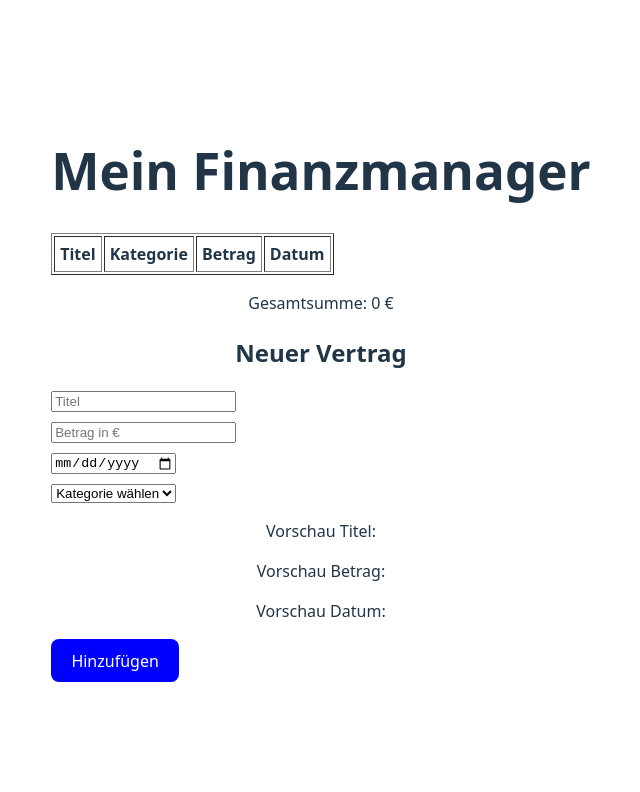
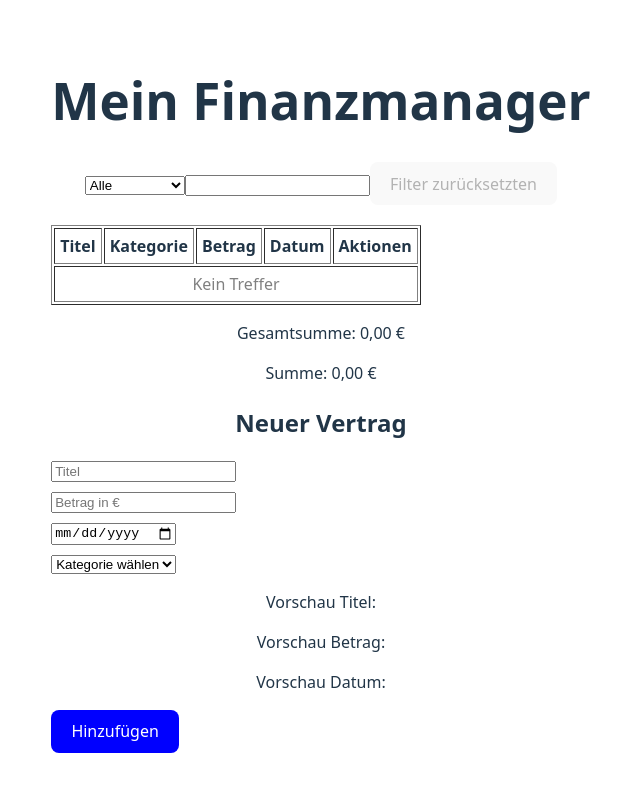
Before and after one commit to Malte95/finance-manager-app, a React (Vite) app: page / in a window 1280 px wide. Shown: the top 792 px of the page, without its empty margins (319-959 px from the left). Built offline with nearby package versions, Linux system fonts and the light colour scheme.

Commit message:
Add filter feature (Kategorie & Titel) with reset, formatting and sum

```diff
--- a/src/App.jsx
+++ b/src/App.jsx
@@ -1,6 +1,4 @@
 import { useState } from 'react'
-import reactLogo from './assets/react.svg'
-import viteLogo from '/vite.svg'
 import './App.css'
 
 function App() {
@@ -16,7 +14,9 @@ function App() {
   const [categoryError, setCategoryError] = useState("");
   const [editingId, setEditingId] = useState(null);
   const isEditing = editingId !== null;
-
+  const [filterCategory, setFilterCategory] = useState("");
+  const [searchTitle, setSearchTitle] = useState("");
+  const euro = Intl.NumberFormat("de-DE", {style: "currency", currency: "EUR"});
 
   function handleAdd() {
 
@@ -108,13 +108,6 @@ setTitle("");
     setCategory(item.category);
   }
 
-  function handleCancel() {
-    setEditingId(null);
-    setTitle("");
-    setAmount("");
-    setDueDate("");
-    setCategory("");
-  }
 
   function handleCancel() {
     setEditingId(null);
@@ -130,7 +123,28 @@ setTitle("");
     setCategoryError("");
   }
 
+  const filtered = contracts
+  .filter(c => {
 
+    if (filterCategory && c.category !== filterCategory) return false;
+    return true;
+  })
+  .filter(c => {
+    if(searchTitle && !c.title.toLowerCase().includes(searchTitle.toLowerCase()) ) return false;
+    return true;
+  })
+
+  const filteredSum = filtered.reduce((acc, c) => acc + c.amount, 0);
+
+
+  function resetFilters() {
+    setFilterCategory("");
+    setSearchTitle("");
+  }
+
+  function formatDate(isoYmd) {
+    return new Date(isoYmd + "T00:00:00").toLocaleDateString("de-DE");
+  }
 
 
 
@@ -140,6 +154,17 @@ setTitle("");
 
       <h1>Mein Finanzmanager</h1>
 
+      <select value={filterCategory} onChange = {(e) => {setFilterCategory(e.target.value)}}>
+        <option value="">Alle</option>
+        <option value="Versicherung">Versicherung</option>
+        <option value="Telefon">Telefon</option>
+        <option value="Strom">Strom</option>
+      </select>
+      <input type="text" value={searchTitle} onChange = {(e) => {setSearchTitle(e.target.value)}}></input>
+      <button type="button" onClick={resetFilters} disabled={!filterCategory && !searchTitle}>Filter zurücksetzten</button>
+
+
+
       <table border="1" cellPadding="5" style={{ marginTop: "20px" }}>
   <thead>
     <tr>
@@ -147,16 +172,24 @@ setTitle("");
       <th>Kategorie</th>
       <th>Betrag</th>
       <th>Datum</th>
+      <th>Aktionen</th>
     </tr>
   </thead>
   <tbody>
-  {contracts.map((c) => (
-    <tr key={c.id}>
-      <td>{c.title}</td>
-      <td>{c.category}</td>
-      <td>{c.amount} €</td>
-      <td>{c.dueDate}</td>
-      <td>
+  {filtered.length === 0 ? (
+    <tr>
+      <td colSpan="5" style={{ color: "gray", textAlign: "center" }}>
+        Kein Treffer
+      </td>
+    </tr>
+  ) : (
+    filtered.map((c) => (
+      <tr key={c.id}>
+        <td>{c.title}</td>
+        <td>{c.category}</td>
+        <td>{euro.format(c.amount)}</td>
+        <td>{formatDate(c.dueDate)}</td>
+        <td>
       <button
        type="button"
         onClick={() => {
@@ -175,13 +208,15 @@ setTitle("");
 
       </td>
     </tr>
-  ))}
+  ))
+  )}
 </tbody>
 
 
 </table>
 
-<p>Gesamtsumme: {summe} €</p>
+<p>Gesamtsumme: {euro.format(summe)} </p>
+<p>Summe: {euro.format(filteredSum)}</p>
 
 
 <h2>Neuer Vertrag</h2>
@@ -216,6 +251,7 @@ style={{display: "block", marginBottom: "10px"}}>
 <input
 type="date"
 value={dueDate}
+min={new Date().toISOString().split("T")[0]}
 onChange={(e) => {
   setDueDate(e.target.value);
   setDateError("");
```
